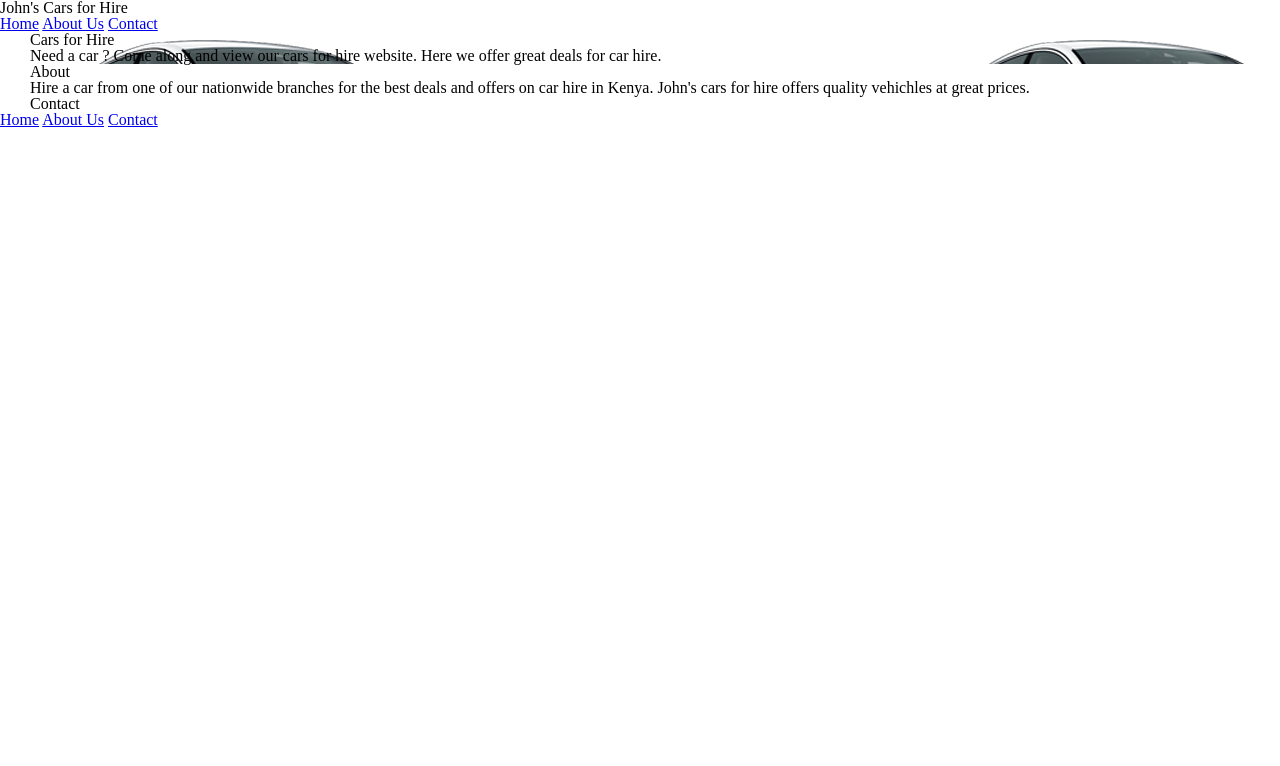
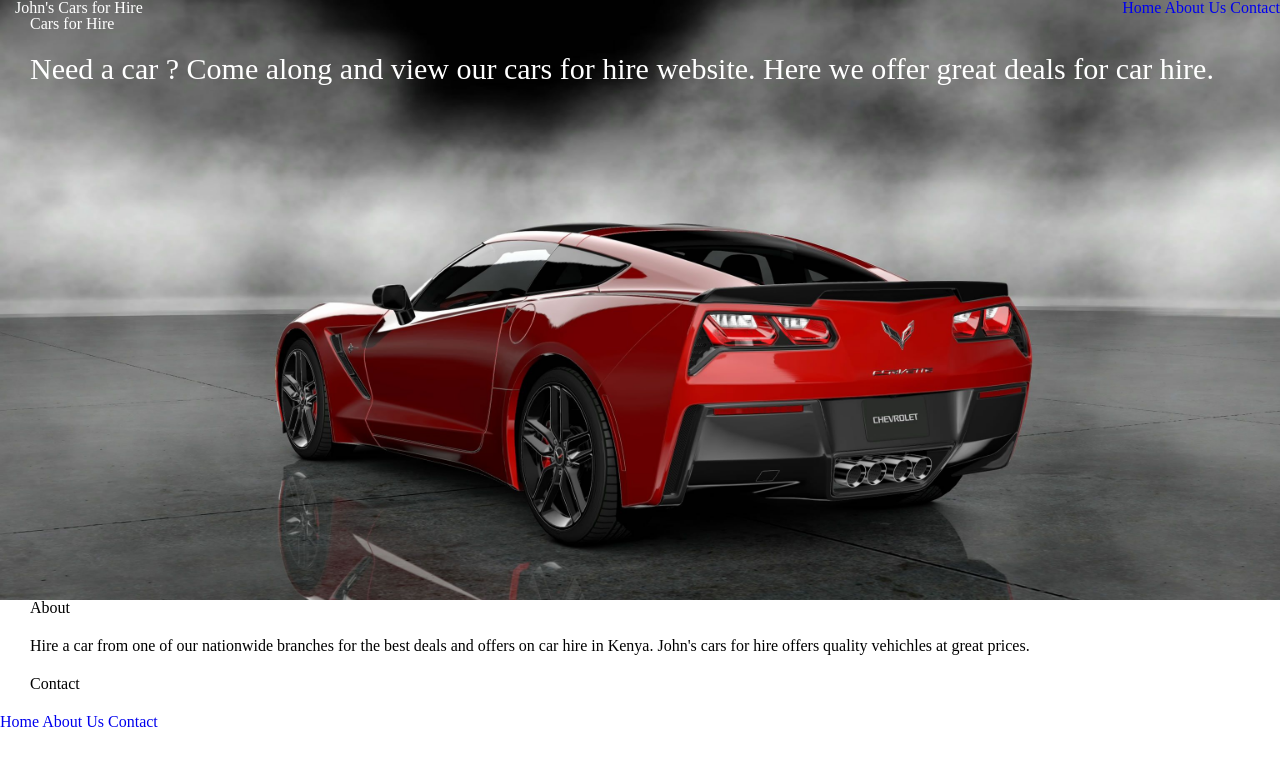
Before and after one commit to johnngugi/cars-for-hire, a plain HTML site: page index.html in a window 1280 px wide. Drawn offline with Linux system fonts and the light colour scheme.

Commit message:
Add some rules for styling background image

```diff
--- a/assets/stylesheets/main.css
+++ b/assets/stylesheets/main.css
@@ -65,12 +65,45 @@ table {
   padding-right: 30px;
 }
 
+/*
+  ========================================
+  Styles
+  ========================================
+*/
 
 /*
   ========================================
   Typography
   ========================================
 */
+h1 {
+  color: white;
+  position: absolute;
+  left: 15px;
+}
+h1, h3, p {
+  margin-bottom: 22px;
+}
+.lead {
+  font-size: 30px;
+}
+
+/*
+  ========================================
+  Navigation
+  ========================================
+*/
+.top-nav {
+  text-align: right;
+}
+/*
+  ========================================
+  Links
+  ========================================
+*/
+a {
+  text-decoration: none;
+}
 
 /*
   ========================================
@@ -79,8 +112,12 @@ table {
 */
 
 header {
-  background-image: url("../images/3.png");
-
+  background-color: #00004d;
+  background-image: url("../images/car1.jpg");
+  background-repeat: no-repeat;
+  background-size: cover;
+  color: white;
+  height: 600px;
 }
 /*
   ========================================
```
